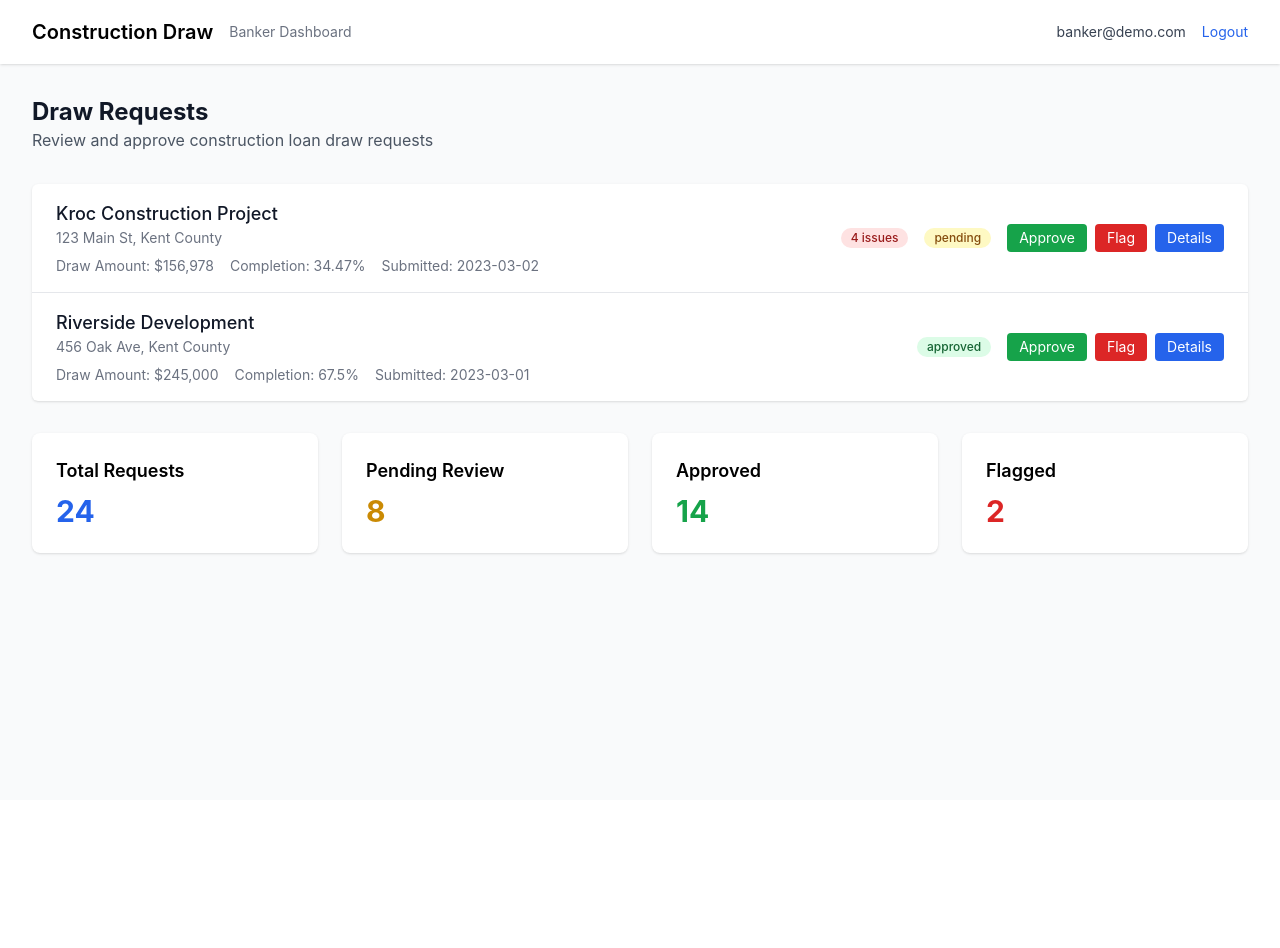
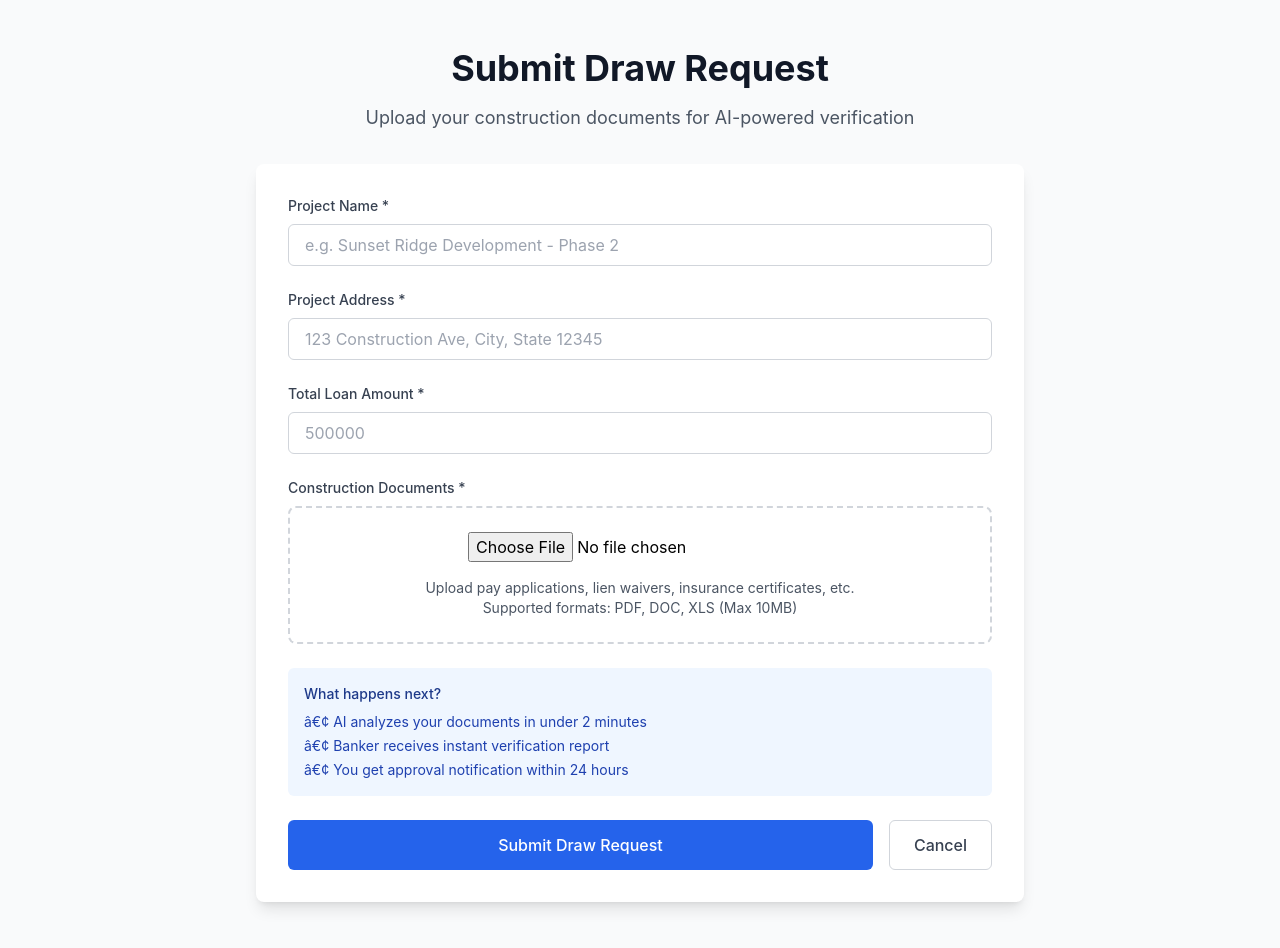
Before and after one commit to jsalo05/construction-draw-saas, a Next.js app in the folder construction-draw-saas-fixed/: page /dashboard in a window 1280 px wide. Before the commit the page ends 800 px from the top, so only its background shows below. Built offline with nearby package versions, Linux system fonts and the light colour scheme.

Commit message:
Update index.js

```diff
--- a/construction-draw-saas-fixed/pages/dashboard/index.js
+++ b/construction-draw-saas-fixed/pages/dashboard/index.js
@@ -1,150 +1,149 @@
-import { useState, useEffect } from 'react';
-import Head from 'next/head';
-import Link from 'next/link';
+// pages/submit/index.js - Document Upload Portal
+import { useState } from 'react'
+import Link from 'next/link'
+import Head from 'next/head'
 
-export default function Dashboard() {
-  const [projects, setProjects] = useState([]);
-  const [loading, setLoading] = useState(true);
+export default function Submit() {
+  const [projectName, setProjectName] = useState('')
+  const [address, setAddress] = useState('')
+  const [loanAmount, setLoanAmount] = useState('')
+  const [file, setFile] = useState(null)
+  const [isUploading, setIsUploading] = useState(false)
 
-  useEffect(() => {
-    // Simulate loading projects
+  const handleSubmit = async (e) => {
+    e.preventDefault()
+    setIsUploading(true)
+
+    // Demo upload process
     setTimeout(() => {
-      setProjects([
-        {
-          id: 1,
-          name: 'Kroc Construction Project',
-          address: '123 Main St, Kent County',
-          amount: 156978,
-          status: 'pending',
-          completion: 34.47,
-          issues: 4,
-          submittedAt: '2023-03-02'
-        },
-        {
-          id: 2,
-          name: 'Riverside Development',
-          address: '456 Oak Ave, Kent County',
-          amount: 245000,
-          status: 'approved',
-          completion: 67.5,
-          issues: 0,
-          submittedAt: '2023-03-01'
-        }
-      ]);
-      setLoading(false);
-    }, 1000);
-  }, []);
+      alert(`Demo upload successful!\n\nProject: ${projectName}\nLoan Amount: $${loanAmount}\nFile: ${file?.name || 'No file selected'}\n\nProcessing complete! Banker will be notified.`)
 
-  const getStatusColor = (status) => {
-    switch (status) {
-      case 'pending': return 'bg-yellow-100 text-yellow-800';
-      case 'approved': return 'bg-green-100 text-green-800';
-      case 'flagged': return 'bg-red-100 text-red-800';
-      default: return 'bg-gray-100 text-gray-800';
-    }
-  };
+      // Reset form
+      setProjectName('')
+      setAddress('')
+      setLoanAmount('')
+      setFile(null)
+      setIsUploading(false)
+    }, 2000)
+  }
 
   return (
-    <div className="min-h-screen bg-gray-50">
+    <>
       <Head>
-        <title>Banker Dashboard - Construction Draw Verification</title>
+        <title>Submit Draw Request - Construction SaaS</title>
       </Head>
 
-      <nav className="bg-white shadow">
-        <div className="max-w-7xl mx-auto px-4 sm:px-6 lg:px-8">
-          <div className="flex justify-between h-16">
-            <div className="flex items-center">
-              <Link href="/" className="text-xl font-semibold">
-                Construction Draw
-              </Link>
-              <span className="ml-4 text-sm text-gray-500">Banker Dashboard</span>
+      <div className="min-h-screen bg-gray-50">
+        <div className="container mx-auto px-6 py-12">
+          <div className="max-w-3xl mx-auto">
+            <div className="text-center mb-8">
+              <h1 className="text-4xl font-bold text-gray-900 mb-4">
+                Submit Draw Request
+              </h1>
+              <p className="text-lg text-gray-600">
+                Upload your construction documents for AI-powered verification
+              </p>
             </div>
-            <div className="flex items-center">
-              <span className="text-sm text-gray-700 mr-4">banker@demo.com</span>
-              <Link href="/auth/login" className="text-sm text-blue-600 hover:text-blue-800">
-                Logout
-              </Link>
+
+            <div className="bg-white rounded-lg shadow-lg p-8">
+              <form onSubmit={handleSubmit} className="space-y-6">
+                <div>
+                  <label className="block text-sm font-medium text-gray-700 mb-2">
+                    Project Name *
+                  </label>
+                  <input
+                    type="text"
+                    required
+                    value={projectName}
+                    onChange={(e) => setProjectName(e.target.value)}
+                    className="w-full px-4 py-2 border border-gray-300 rounded-md focus:ring-2 focus:ring-blue-500 focus:border-blue-500"
+                    placeholder="e.g. Sunset Ridge Development - Phase 2"
+                  />
+                </div>
+
+                <div>
+                  <label className="block text-sm font-medium text-gray-700 mb-2">
+                    Project Address *
+                  </label>
+                  <input
+                    type="text"
+                    required
+                    value={address}
+                    onChange={(e) => setAddress(e.target.value)}
+                    className="w-full px-4 py-2 border border-gray-300 rounded-md focus:ring-2 focus:ring-blue-500 focus:border-blue-500"
+                    placeholder="123 Construction Ave, City, State 12345"
+                  />
+                </div>
+
+                <div>
+                  <label className="block text-sm font-medium text-gray-700 mb-2">
+                    Total Loan Amount *
+                  </label>
+                  <input
+                    type="number"
+                    required
+                    value={loanAmount}
+                    onChange={(e) => setLoanAmount(e.target.value)}
+                    className="w-full px-4 py-2 border border-gray-300 rounded-md focus:ring-2 focus:ring-blue-500 focus:border-blue-500"
+                    placeholder="500000"
+                  />
+                </div>
+
+                <div>
+                  <label className="block text-sm font-medium text-gray-700 mb-2">
+                    Construction Documents *
+                  </label>
+                  <div className="border-2 border-dashed border-gray-300 rounded-lg p-6 text-center">
+                    <input
+                      type="file"
+                      accept=".pdf,.doc,.docx,.xls,.xlsx"
+                      onChange={(e) => setFile(e.target.files[0])}
+                      className="mb-4"
+                    />
+                    <p className="text-sm text-gray-600">
+                      Upload pay applications, lien waivers, insurance certificates, etc.
+                      <br />
+                      Supported formats: PDF, DOC, XLS (Max 10MB)
+                    </p>
+                    {file && (
+                      <p className="mt-2 text-sm text-green-600">
+                        Selected: {file.name}
+                      </p>
+                    )}
+                  </div>
+                </div>
+
+                <div className="bg-blue-50 p-4 rounded-md">
+                  <h3 className="text-sm font-medium text-blue-900 mb-2">
+                    What happens next?
+                  </h3>
+                  <ul className="text-sm text-blue-800 space-y-1">
+                    <li>â€¢ AI analyzes your documents in under 2 minutes</li>
+                    <li>â€¢ Banker receives instant verification report</li>
+                    <li>â€¢ You get approval notification within 24 hours</li>
+                  </ul>
+                </div>
+
+                <div className="flex space-x-4">
+                  <button
+                    type="submit"
+                    disabled={isUploading}
+                    className="flex-1 bg-blue-600 text-white py-3 px-6 rounded-md hover:bg-blue-700 disabled:opacity-50 font-medium"
+                  >
+                    {isUploading ? 'Processing...' : 'Submit Draw Request'}
+                  </button>
+                  <Link
+                    href="/"
+                    className="px-6 py-3 border border-gray-300 rounded-md text-gray-700 hover:bg-gray-50 font-medium"
+                  >
+                    Cancel
+                  </Link>
+                </div>
+              </form>
             </div>
           </div>
         </div>
-      </nav>
-
-      <div className="max-w-7xl mx-auto px-4 sm:px-6 lg:px-8 py-8">
-        <div className="mb-8">
-          <h1 className="text-2xl font-bold text-gray-900">Draw Requests</h1>
-          <p className="text-gray-600">Review and approve construction loan draw requests</p>
-        </div>
-
-        {loading ? (
-          <div className="text-center py-12">
-            <div className="text-gray-500">Loading projects...</div>
-          </div>
-        ) : (
-          <div className="bg-white shadow overflow-hidden sm:rounded-md">
-            <ul className="divide-y divide-gray-200">
-              {projects.map((project) => (
-                <li key={project.id}>
-                  <div className="px-4 py-4 sm:px-6 hover:bg-gray-50">
-                    <div className="flex items-center justify-between">
-                      <div className="flex-1">
-                        <h3 className="text-lg font-medium text-gray-900">
-                          {project.name}
-                        </h3>
-                        <p className="text-sm text-gray-500">{project.address}</p>
-                        <div className="mt-2 flex items-center space-x-4 text-sm text-gray-500">
-                          <span>Draw Amount: ${project.amount.toLocaleString()}</span>
-                          <span>Completion: {project.completion}%</span>
-                          <span>Submitted: {project.submittedAt}</span>
-                        </div>
-                      </div>
-                      <div className="flex items-center space-x-4">
-                        {project.issues > 0 && (
-                          <span className="inline-flex items-center px-2.5 py-0.5 rounded-full text-xs font-medium bg-red-100 text-red-800">
-                            {project.issues} issues
-                          </span>
-                        )}
-                        <span className={`inline-flex items-center px-2.5 py-0.5 rounded-full text-xs font-medium ${getStatusColor(project.status)}`}>
-                          {project.status}
-                        </span>
-                        <div className="flex space-x-2">
-                          <button className="bg-green-600 text-white px-3 py-1 rounded text-sm hover:bg-green-700">
-                            Approve
-                          </button>
-                          <button className="bg-red-600 text-white px-3 py-1 rounded text-sm hover:bg-red-700">
-                            Flag
-                          </button>
-                          <button className="bg-blue-600 text-white px-3 py-1 rounded text-sm hover:bg-blue-700">
-                            Details
-                          </button>
-                        </div>
-                      </div>
-                    </div>
-                  </div>
-                </li>
-              ))}
-            </ul>
-          </div>
-        )}
-
-        <div className="mt-8 grid grid-cols-1 md:grid-cols-4 gap-6">
-          <div className="bg-white p-6 rounded-lg shadow">
-            <h3 className="text-lg font-semibold mb-2">Total Requests</h3>
-            <p className="text-3xl font-bold text-blue-600">24</p>
-          </div>
-          <div className="bg-white p-6 rounded-lg shadow">
-            <h3 className="text-lg font-semibold mb-2">Pending Review</h3>
-            <p className="text-3xl font-bold text-yellow-600">8</p>
-          </div>
-          <div className="bg-white p-6 rounded-lg shadow">
-            <h3 className="text-lg font-semibold mb-2">Approved</h3>
-            <p className="text-3xl font-bold text-green-600">14</p>
-          </div>
-          <div className="bg-white p-6 rounded-lg shadow">
-            <h3 className="text-lg font-semibold mb-2">Flagged</h3>
-            <p className="text-3xl font-bold text-red-600">2</p>
-          </div>
-        </div>
       </div>
-    </div>
-  );
+    </>
+  )
 }
```
